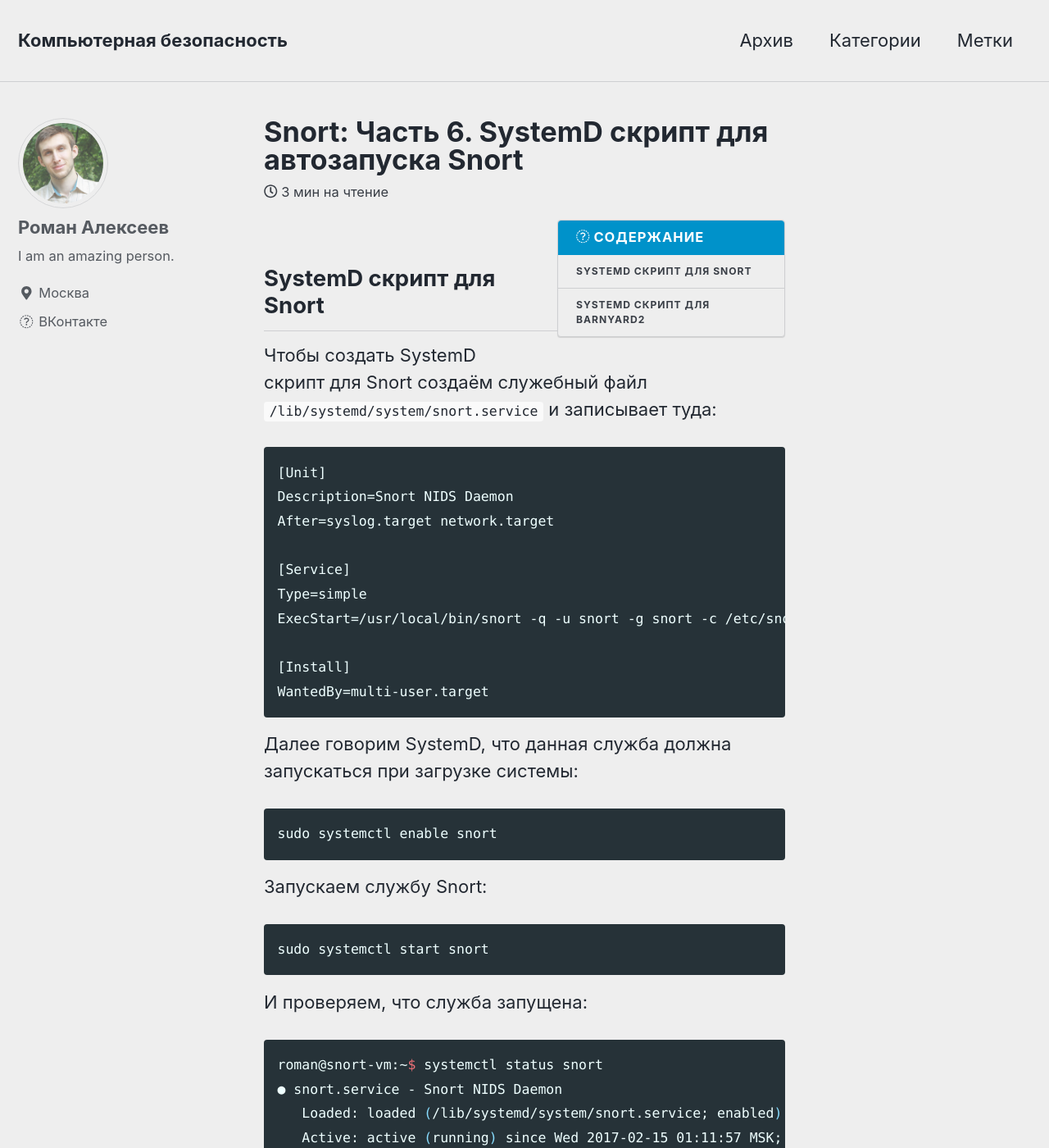
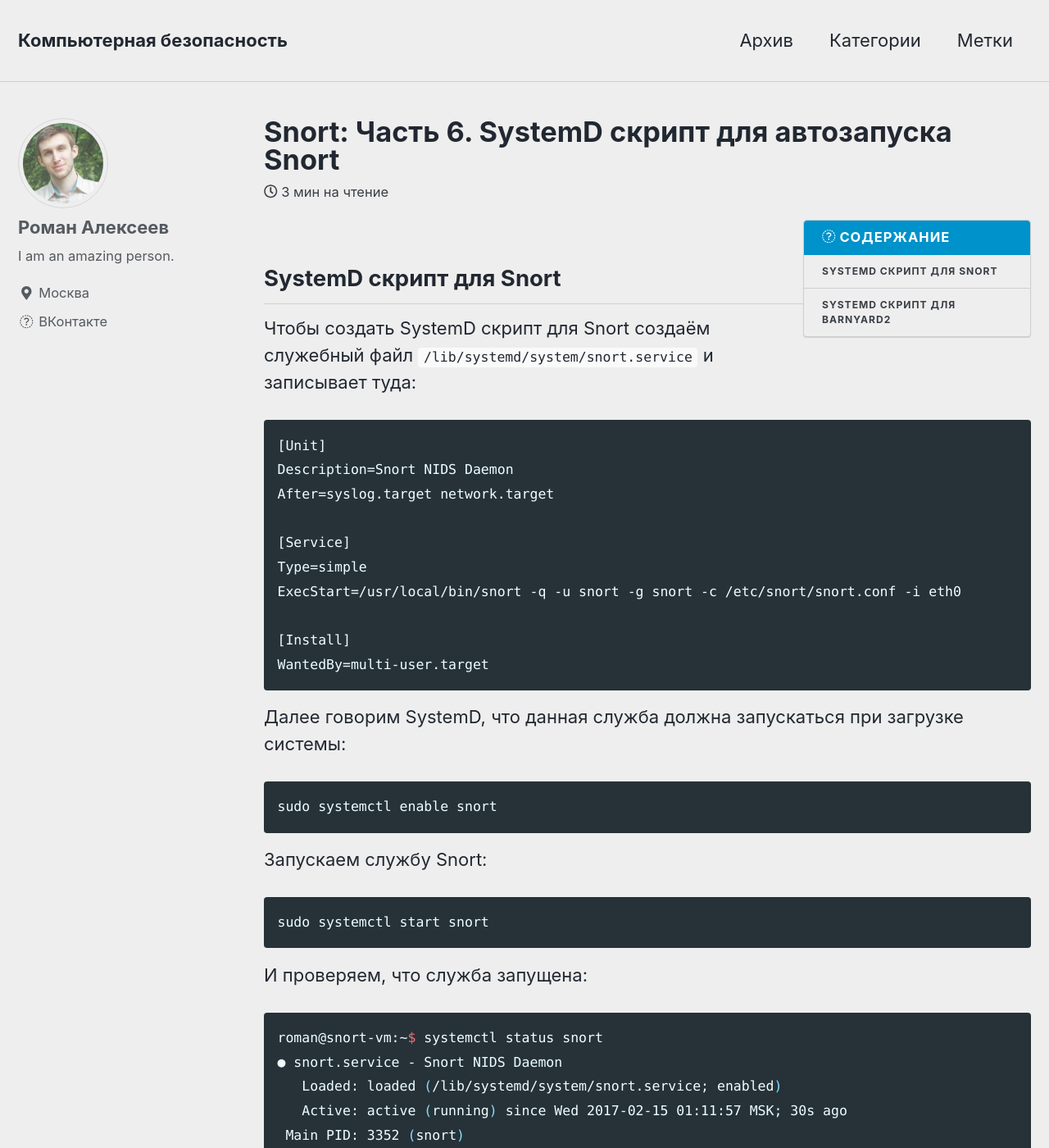
Before and after one commit to Roman2204/Roman2204.github.io, a Jekyll site: the page built from _posts/2017-01-30-Snort-Part-6-Creating-SystemD-Scripts-For-Snort.md, in a window 1280 px wide and 1400 px high. Shown: the whole window at 82% size. Built offline with Jekyll 4.4.1, drawn with Linux system fonts in a browser that asks for light colours; nearby versions of some CDN libraries; comment, search, counter and statistics services are not loaded; some of the changed text lies outside the part shown.

Commit message:
Trying #1 to change page width

```diff
--- a/_sass/minimal-mistakes/_page.scss
+++ b/_sass/minimal-mistakes/_page.scss
@@ -24,12 +24,14 @@
   @include breakpoint($large) {
     float: right;
     width: calc(100% - #{$right-sidebar-width-narrow});
-    padding-right: $right-sidebar-width-narrow;
+    // padding-right: $right-sidebar-width-narrow;
+    padding-right: 0;
   }
 
   @include breakpoint($x-large) {
     width: calc(100% - #{$right-sidebar-width});
-    padding-right: $right-sidebar-width;
+    // padding-right: $right-sidebar-width;
+    padding-right: 0;
   }
 
   .page__inner-wrap {
```
